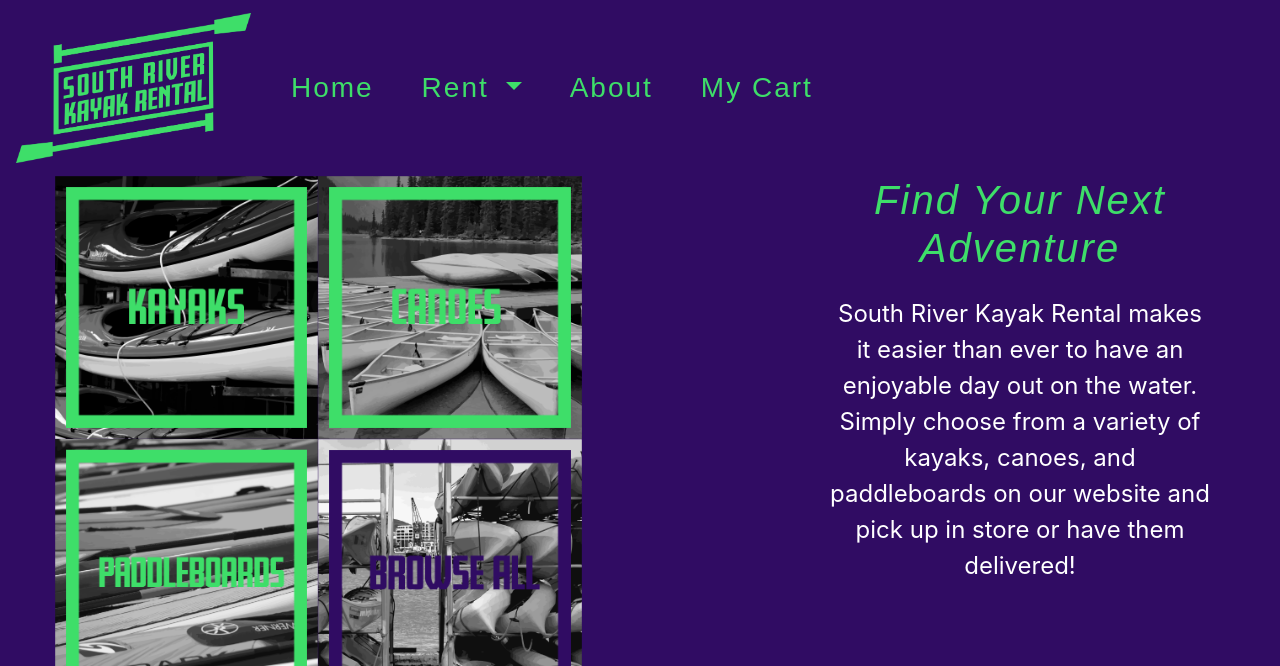
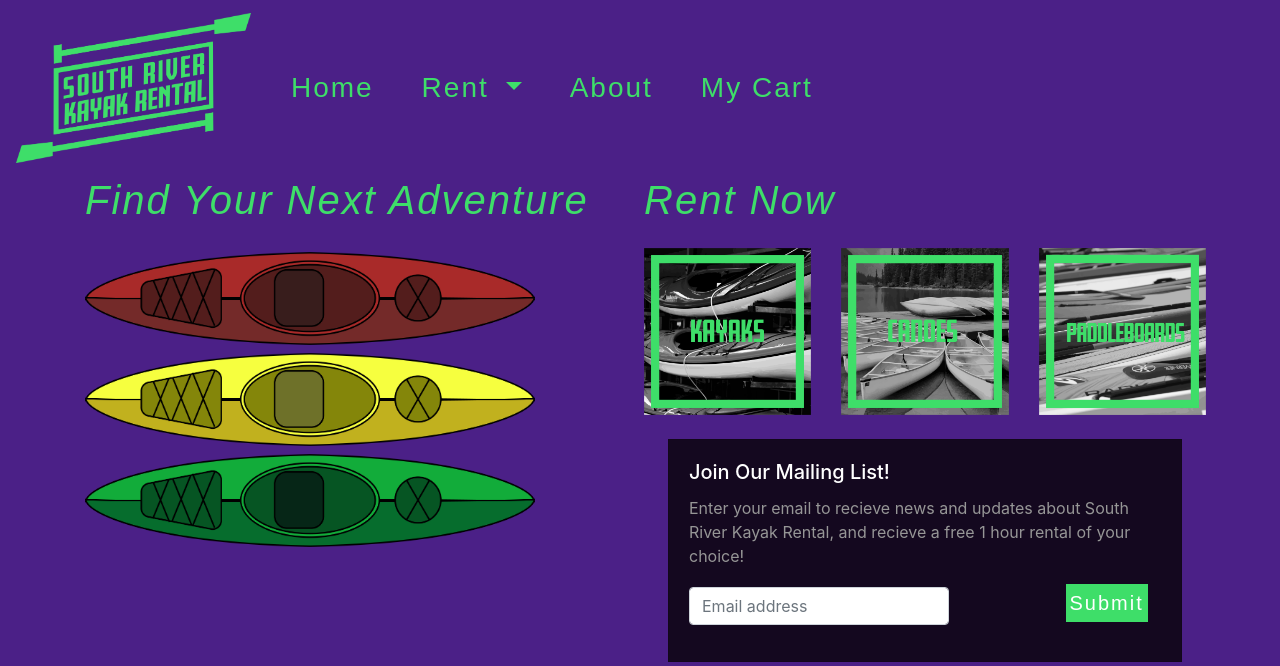
Before and after one commit to TylerK4832/srkr, a Flask app: page / in a window 1280 px wide. Shown: the top 666 px of the page. Run offline with Flask 2, Linux system fonts and the light colour scheme; some libraries are stand-ins or nearby versions; some web fonts are replaced; grey boxes are pictures that could not be loaded.

Commit message:
slc commit

```diff
--- a/application.py
+++ b/application.py
@@ -98,12 +98,12 @@ def cart():
         length=0
         return render_template("cart.html", length=length)
 
-@app.route("/createcookie", methods=["POST"])
-def createcookie():
+@app.route("/addcart", methods=["POST"])
+def addcart():
     #create additional info for cookie
     new_cookie=(request.form.get("item")+":"+request.form.get("quantity")+" ")
+    #add to cookie if cookie already exists
     if 'cart_items' in request.cookies:
-        #add to cookie if cookie already exists
         new_cookie=request.cookies.get('cart_items')+new_cookie
     #set cookie
     resp=make_response(redirect("/cart"))
--- a/static/stylesheet.css
+++ b/static/stylesheet.css
@@ -1,5 +1,6 @@
 .navbar-main{
-  background-color: #300c63;
+  background-color: #4b2087;
+  /*old- #300c63*/
 }
 
 .navbar-light .navbar-nav .nav-link{
@@ -22,7 +23,7 @@
 }
 
 body{
-  background-color: #300c63;
+  background-color: #4b2087;
 }
 
 .dropdown-menu {
@@ -187,3 +188,15 @@ label {
   border: none;
   padding: 4px;
 }
+
+.animconatiner {
+  position: relative;
+}
+
+.anim {
+  position: absolute;
+}
+
+.kayak {
+  width: 450px
+}
--- a/templates/index.html
+++ b/templates/index.html
@@ -13,69 +13,73 @@
 
     <div class="row px-0">
 
-      <div class="col-xs-12 col-lg-8 px-0">
+      <div class="col-xs-12 col-lg-6 mb-5">
 
         <div class="row">
-          <div class="col-xs-12 col-md-6 col-lg-4 px-0">
-            <a href="/rent/kayak/">
-              <img src="static/images/home/kayaksquaregrayscale.png" onmouseover="this.src='static/images/home/kayaksquarergb.png';" onmouseout="this.src='static/images/home/kayaksquaregrayscale.png';" alt="Kayaks" class="img-fluid">
-            </a>
-          </div>
-          <div class="col-xs-12 col-md-6 col-lg-4 px-0">
-            <a href="/rent/canoe/">
-              <img src="static/images/home/canoesquaregrayscale.png" onmouseover="this.src='static/images/home/canoesquarergb.png';" onmouseout="this.src='static/images/home/canoesquaregrayscale.png';" alt="Canoes" class="img-fluid">
-            </a>
+          <div class="col">
+              <h1 class="homepage-header mb-4" align="left">Find Your Next Adventure</h1>
           </div>
         </div>
 
-        <div class="row mb-2">
-          <div class="col-xs-12 col-md-6 col-lg-4 px-0">
-            <a href="/rent/paddleboard/">
-              <img src="static/images/home/paddleboardsquaregrayscale.png" onmouseover="this.src='static/images/home/paddleboardsquarergb.png';" onmouseout="this.src='static/images/home/paddleboardsquaregrayscale.png';" alt="Paddleboards" class="img-fluid">
-            </a>
-          </div>
-          <div class="col-xs-12 col-md-6 col-lg-4 px-0">
-            <a href="/rent/">
-              <img src="static/images/home/browseallsquaregrayscale.png" onmouseover="this.src='static/images/home/browseallsquarergb.png';" onmouseout="this.src='static/images/home/browseallsquaregrayscale.png';" alt="Browse All" class="img-fluid">
-            </a>
+        <div class="row">
+          <div class="col">
+              <img src="static/images/home/kayakred.png" alt="Kayaks" class="img-fluid kayak my-1">
           </div>
         </div>
 
-        <!--credit badges for photos used in graphics-->
         <div class="row">
-          <div class="col-xs-12 col-lg-6">
-            <div class="row mb-5">
-              <div class="col">
-                <a style="background-color:black;color:white;text-decoration:none;padding:4px 6px;font-family:-apple-system, BlinkMacSystemFont, &quot;San Francisco&quot;, &quot;Helvetica Neue&quot;, Helvetica, Ubuntu, Roboto, Noto, &quot;Segoe UI&quot;, Arial, sans-serif;font-size:12px;font-weight:bold;line-height:1.2;display:inline-block;border-radius:3px" href="https://unsplash.com/@bcmplo?utm_medium=referral&amp;utm_campaign=photographer-credit&amp;utm_content=creditBadge" target="_blank" rel="noopener noreferrer" title="Download free do whatever you want high-resolution photos from Bruno"><span style="display:inline-block;padding:2px 3px"><svg xmlns="http://www.w3.org/2000/svg" style="height:12px;width:auto;position:relative;vertical-align:middle;top:-2px;fill:white" viewBox="0 0 32 32"><title>unsplash-logo</title><path d="M10 9V0h12v9H10zm12 5h10v18H0V14h10v9h12v-9z"></path></svg></span><span style="display:inline-block;padding:2px 3px">Bruno</span></a>
+          <div class="col">
+              <img src="static/images/home/kayakyellow.png" alt="Kayaks" class="img-fluid kayak my-1">
+          </div>
+        </div>
+
+        <div class="row">
+          <div class="col">
+              <img src="static/images/home/kayakgreen.png" alt="Kayaks" class="img-fluid kayak my-1">
+          </div>
+        </div>
+      </div>
+
+      <!--homepage text-->
+      <div class="col-xs-12 col-lg-6 px-1">
+        <h1 class="homepage-header mb-4" align="left">Rent Now</h1>
+        <div class="row">
+            <div class="col">
+              <a href="/rent/kayak/">
+                <img src="static/images/home/kayaksquaregrayscale.png" onmouseover="this.src='static/images/home/kayaksquarergb.png';" onmouseout="this.src='static/images/home/kayaksquaregrayscale.png';" alt="Kayaks" class="img-fluid kayak_tile">
+              </a>
+            </div>
+            <div class="col">
+              <a href="/rent/canoe/">
+                <img src="static/images/home/canoesquaregrayscale.png" onmouseover="this.src='static/images/home/canoesquarergb.png';" onmouseout="this.src='static/images/home/canoesquaregrayscale.png';" alt="Canoes" class="img-fluid kayak_tile">
+              </a>
+            </div>
+            <div class="col">
+              <a href="/rent/paddleboard/">
+                <img src="static/images/home/paddleboardsquaregrayscale.png" onmouseover="this.src='static/images/home/paddleboardsquarergb.png';" onmouseout="this.src='static/images/home/paddleboardsquaregrayscale.png';" alt="Paddleboards" class="img-fluid kayak_tile">
+              </a>
+            </div>
+        </div>
+
+        <div class="card m-4">
+          <div class="card-body">
+            <h5 class="card-title">Join Our Mailing List!</h5>
+            <p class="card-text">Enter your email to recieve news and updates about South River Kayak Rental, and recieve a free 1 hour rental of your choice!</p>
+            <form>
+              <div class="form-group">
+                <div class="row">
+                  <div class="col-9">
+                    <input type="email" class="form-control" id="email" placeholder="Email address">
+                  </div>
+                  <div class="col-3">
+                    <button class="btn btn-primary add-to-cart" align="center" type="submit" name="email_submit">Submit</button>
+                  </div>
               </div>
-              <div class="col">
-                <a style="background-color:black;color:white;text-decoration:none;padding:4px 6px;font-family:-apple-system, BlinkMacSystemFont, &quot;San Francisco&quot;, &quot;Helvetica Neue&quot;, Helvetica, Ubuntu, Roboto, Noto, &quot;Segoe UI&quot;, Arial, sans-serif;font-size:12px;font-weight:bold;line-height:1.2;display:inline-block;border-radius:3px" href="https://unsplash.com/@fernandobacheschi?utm_medium=referral&amp;utm_campaign=photographer-credit&amp;utm_content=creditBadge" target="_blank" rel="noopener noreferrer" title="Download free do whatever you want high-resolution photos from fernando bacheschi"><span style="display:inline-block;padding:2px 3px"><svg xmlns="http://www.w3.org/2000/svg" style="height:12px;width:auto;position:relative;vertical-align:middle;top:-2px;fill:white" viewBox="0 0 32 32"><title>unsplash-logo</title><path d="M10 9V0h12v9H10zm12 5h10v18H0V14h10v9h12v-9z"></path></svg></span><span style="display:inline-block;padding:2px 3px">fernando bacheschi</span></a>
-              </div>
-              <div class="col">
-                <a style="background-color:black;color:white;text-decoration:none;padding:4px 6px;font-family:-apple-system, BlinkMacSystemFont, &quot;San Francisco&quot;, &quot;Helvetica Neue&quot;, Helvetica, Ubuntu, Roboto, Noto, &quot;Segoe UI&quot;, Arial, sans-serif;font-size:12px;font-weight:bold;line-height:1.2;display:inline-block;border-radius:3px" href="https://unsplash.com/@hudsoncrafted?utm_medium=referral&amp;utm_campaign=photographer-credit&amp;utm_content=creditBadge" target="_blank" rel="noopener noreferrer" title="Download free do whatever you want high-resolution photos from Debby Hudson"><span style="display:inline-block;padding:2px 3px"><svg xmlns="http://www.w3.org/2000/svg" style="height:12px;width:auto;position:relative;vertical-align:middle;top:-2px;fill:white" viewBox="0 0 32 32"><title>unsplash-logo</title><path d="M10 9V0h12v9H10zm12 5h10v18H0V14h10v9h12v-9z"></path></svg></span><span style="display:inline-block;padding:2px 3px">Debby Hudson</span></a>
-              </div>
-              <div class="col">
-                <a style="background-color:black;color:white;text-decoration:none;padding:4px 6px;font-family:-apple-system, BlinkMacSystemFont, &quot;San Francisco&quot;, &quot;Helvetica Neue&quot;, Helvetica, Ubuntu, Roboto, Noto, &quot;Segoe UI&quot;, Arial, sans-serif;font-size:12px;font-weight:bold;line-height:1.2;display:inline-block;border-radius:3px" href="https://unsplash.com/@jhc?utm_medium=referral&amp;utm_campaign=photographer-credit&amp;utm_content=creditBadge" target="_blank" rel="noopener noreferrer" title="Download free do whatever you want high-resolution photos from James Coleman"><span style="display:inline-block;padding:2px 3px"><svg xmlns="http://www.w3.org/2000/svg" style="height:12px;width:auto;position:relative;vertical-align:middle;top:-2px;fill:white" viewBox="0 0 32 32"><title>unsplash-logo</title><path d="M10 9V0h12v9H10zm12 5h10v18H0V14h10v9h12v-9z"></path></svg></span><span style="display:inline-block;padding:2px 3px">James Coleman</span></a>
-              </div>
-            </div>
-          </div>
-
-          <div class="col-xs-0 col-lg-6">
+            </form>
           </div>
         </div>
 
       </div>
-
-      <!--homepage text-->
-      <div class="col-xs-12 col-lg-4 px-0">
-        <h1 class="homepage-header text-center mb-4">Find Your Next Adventure</h1>
-        <p class="homepage-text text-center">
-            South River Kayak Rental makes it easier than ever to have an enjoyable
-            day out on the water. Simply choose from a variety of kayaks, canoes, and
-            paddleboards on our website and pick up in store or have them delivered!
-        </p>
-      </div>
-
     </div>
 
   </div>
--- a/templates/rent.html
+++ b/templates/rent.html
@@ -42,7 +42,7 @@
               <p class="card-text">{{descriptions[i]}}</p>
               <div><span class="price-label">Price/hr: <span class="green-text">${{costs_hour[i]}}</span></span></div>
               <div><span class="price-label">Price/day: <span class="green-text">${{costs_day[i]}}</span></span></div>
-              <form action="/createcookie" method="POST">
+              <form action="/addcart" method="POST">
                 <div class="container">
                   <div class="row">
                     <div class="col">
```
Also changed, not shown: templates/index - Copy.html (added, +84 -0 lines), static/images/home/kayakgraphic.png (added), static/images/home/kayakgreen.png (added), static/images/home/kayakred.png (added), static/images/home/kayakyellow.png (added).
